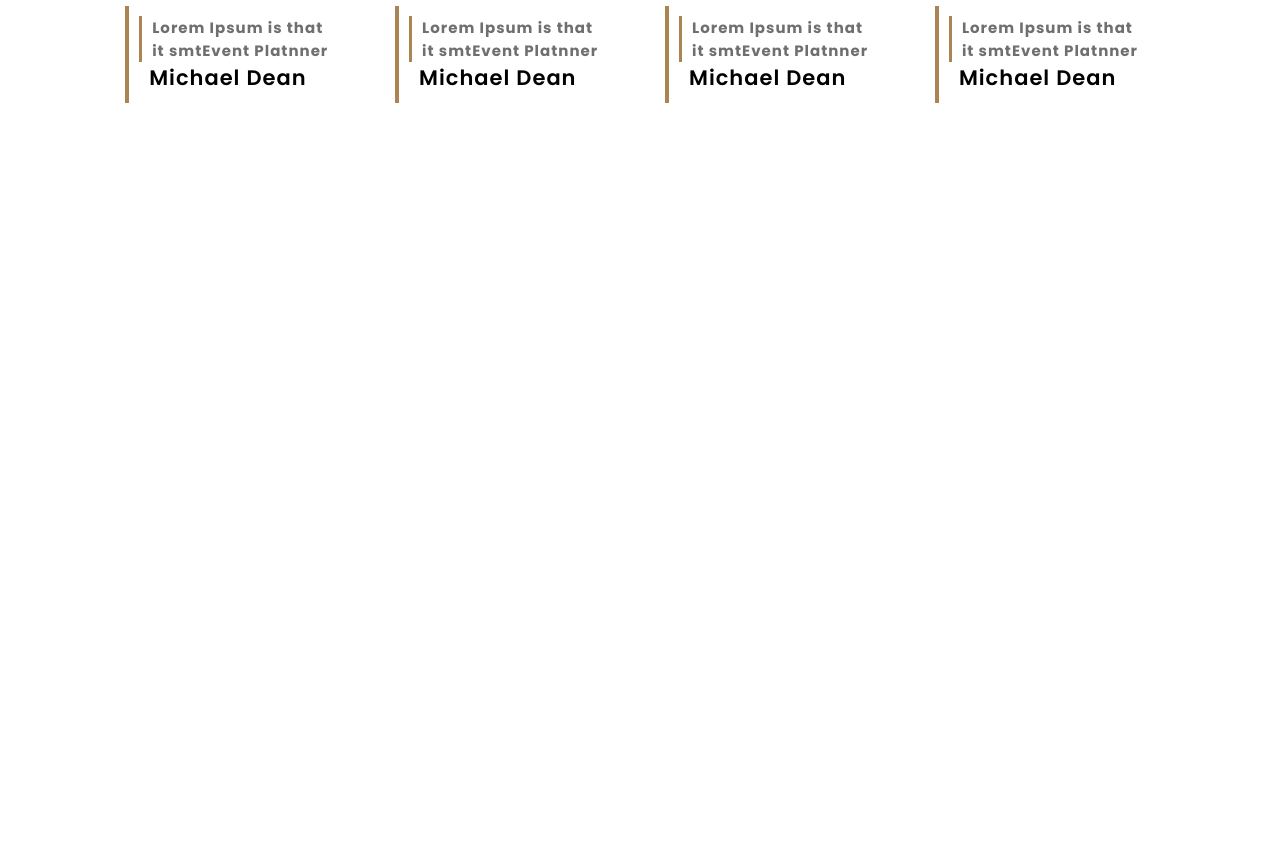
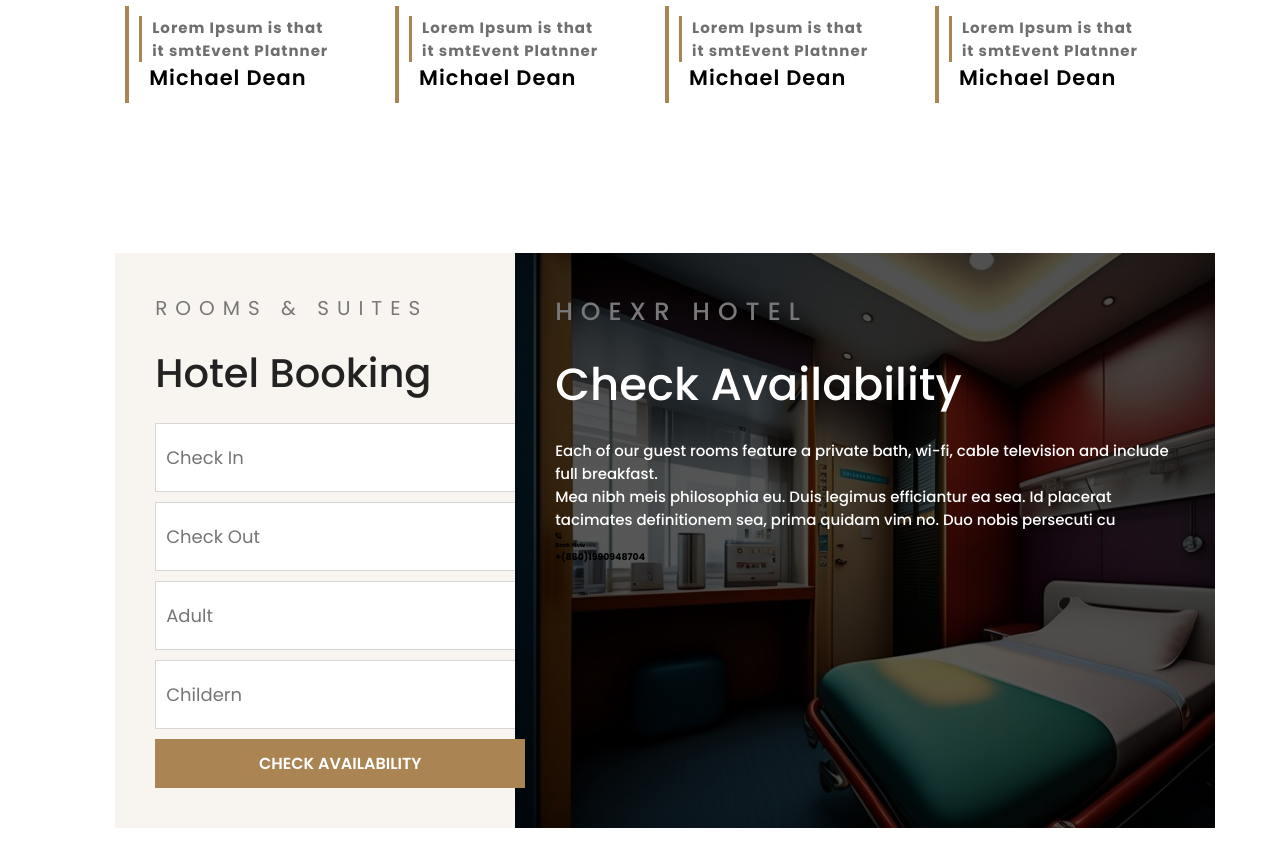
Before and after one commit to Siam057/themforest_project, a plain HTML site: page index.html in a window 1280 px wide. Shown: the part 8818-9685 px from the top of the page. Before the commit the page ends 9001 px from the top, so only its background shows below. Drawn offline with nearby package versions, Linux system fonts and the light colour scheme.

Commit message:
some Update

```diff
--- a/assets/css/styles.css
+++ b/assets/css/styles.css
@@ -1367,6 +1367,133 @@ border-radius: 10px;
 color: #aa8453;
 }
 
+/* Hotel Booking Section Start */
+
+
+.hotel_booking{
+  width: 100%;
+  height: 100%;
+  display: grid;
+  grid-template-columns: repeat(2,1fr);
+}
+
+.hotel_booking .from{
+  width:400px;
+  padding: 4rem;
+  background: #f8f5f0;
+}
+
+.hotel_booking .from form {
+  display: grid;
+  grid-template-columns: repeat(1,1fr);
+  gap: 1rem;
+}
+
+.hotel_booking .from form input{
+  border: 1px solid #d6d6d6;
+  padding: 2rem 1rem;
+  color: #222222;
+  font-size: 1.8rem;
+}
+
+.hotel_booking .from form input:focus{
+  border: 1px solid #aa8453;
+}
+
+
+.hotel_booking .from h1{
+  font-size: 2rem;
+  letter-spacing: 8px;
+  color: #787878;
+  font-weight: 400;
+  padding-bottom: 2rem;
+}
+
+.hotel_booking .from h2{
+  font-size: 4rem;
+  color: #222222;
+  font-weight: 500;
+  padding-bottom: 2rem;
+}
+
+.right_side_text{
+  width: 700px;
+  position: relative;
+}
+
+.right_side_text img{
+  width: 100%;
+  height: 100%;
+}
+
+.overley5{
+  position: absolute;
+  width: 100%;
+  height: 100%;
+  background: linear-gradient(rgba(0, 0, 0, 0.685),rgba(0, 0, 0, 0.637));
+  position: absolute;
+  top: 0;
+  padding: 4rem;
+}
+.overley5 h3 {
+  font-size: 2.5rem;
+  color: #787878;
+  letter-spacing: 8px;
+  font-weight: 500;
+}
+
+.overley5 h4 {
+  font-size: 4.5rem;
+  color: #ffffff;
+  font-weight: 500;
+  padding: 2rem 0;
+}
+
+.overley5 p {
+  font-size: 1.5rem;
+  color: #ffffff;
+  font-weight: 500;
+}
+
+
+
+
+
+
+
+
+
+
+
+
+
+
+
+
+
+
+
+
+
+
+
+
+
+
+
+
+
+
+
+
+
+
+
+
+
+
+
+
 
 
 
@@ -1571,4 +1698,5 @@ color: #aa8453;
 }
 
 
-}
+
+}
--- a/index.html
+++ b/index.html
@@ -3,7 +3,7 @@
    <head>
       <meta charset="UTF-8">
       <meta name="viewport" content="width=device-width, initial-scale=1.0">
-      <title>Responsive dropdown menu - Bedimcode</title>
+      <title>Responsive Hotel Website</title>
             <!--=============== REMIXICONS ===============-->
             <link href="https://cdn.jsdelivr.net/npm/remixicon@3.2.0/fonts/remixicon.css" rel="stylesheet">
 
@@ -798,6 +798,37 @@
 </section>
 
 
+<section class="hotel_booking">
+   <div class="from">
+      <h1>ROOMS & SUITES</h1>
+      <h2>Hotel Booking</h2>
+      <form action="">
+         <input type="text" placeholder="Check In">
+         <input type="text" placeholder="Check Out">
+         <input type="text" placeholder="Adult">
+         <input type="text" placeholder="Childern">
+         <button type="submit" class="btn_2 another_btn " id="btn_border" >CHECK AVAILABILITY</button>
+      </form>
+   </div>
+
+   <div class="right_side_text">
+      <img src="image/side-image.jpg" alt="">
+      <div class="overley5">
+         <h3>HOEXR HOTEL</h3>
+         <h4>Check Availability</h4>
+         <p>Each of our guest rooms feature a private bath, wi-fi, cable television and include full breakfast.</p>
+         <p>Mea nibh meis philosophia eu. Duis legimus efficiantur ea sea. Id placerat tacimates definitionem sea, prima quidam vim no. Duo nobis persecuti cu</p>
+         <div class="icons">
+            <i class="fa-solid fa-phone-volume"></i>
+            <div class="text">
+               <h5>Book Now</h5>
+               <h2>+(880)1990948704</h2>
+            </div>
+         </div>
+      </div>
+   </div>
+</section>
+
 
 
 
```
Also changed, not shown: image/side-image.jpg (added).
